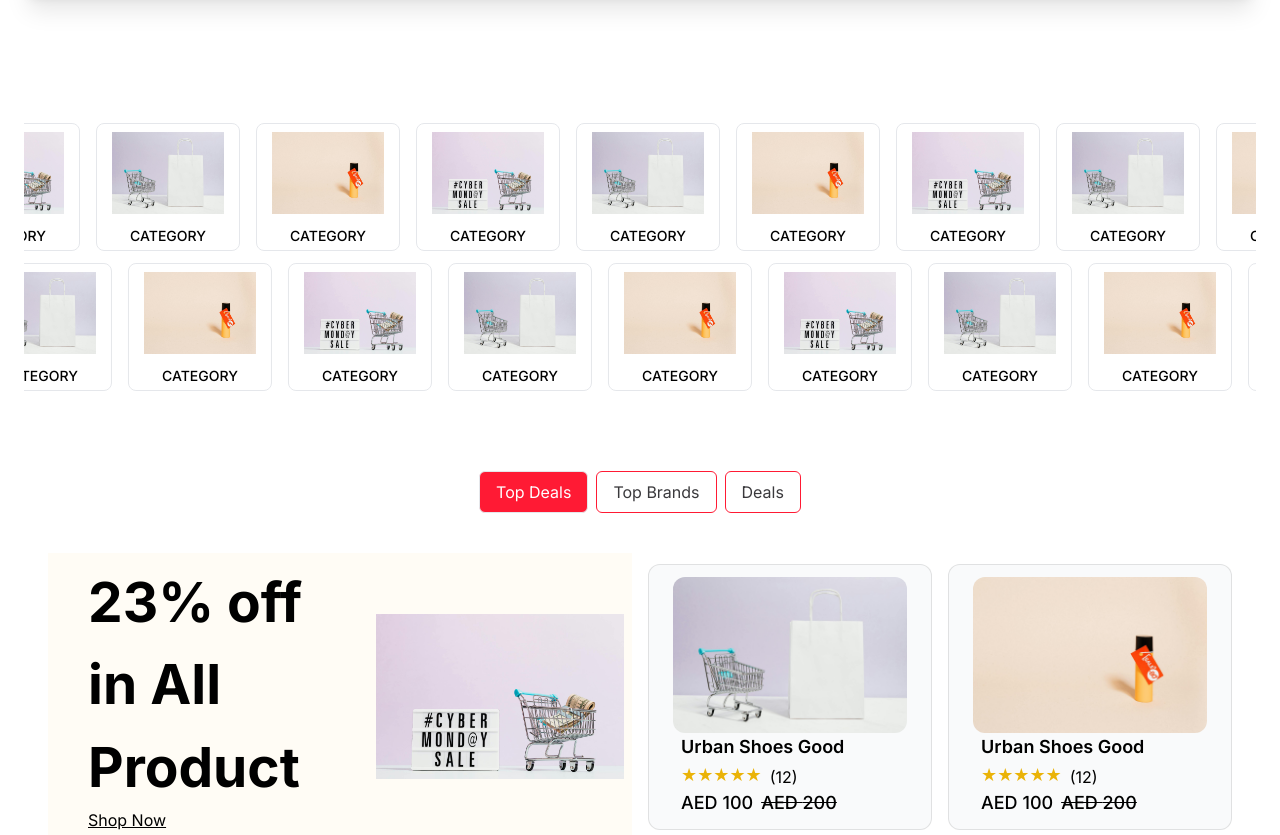
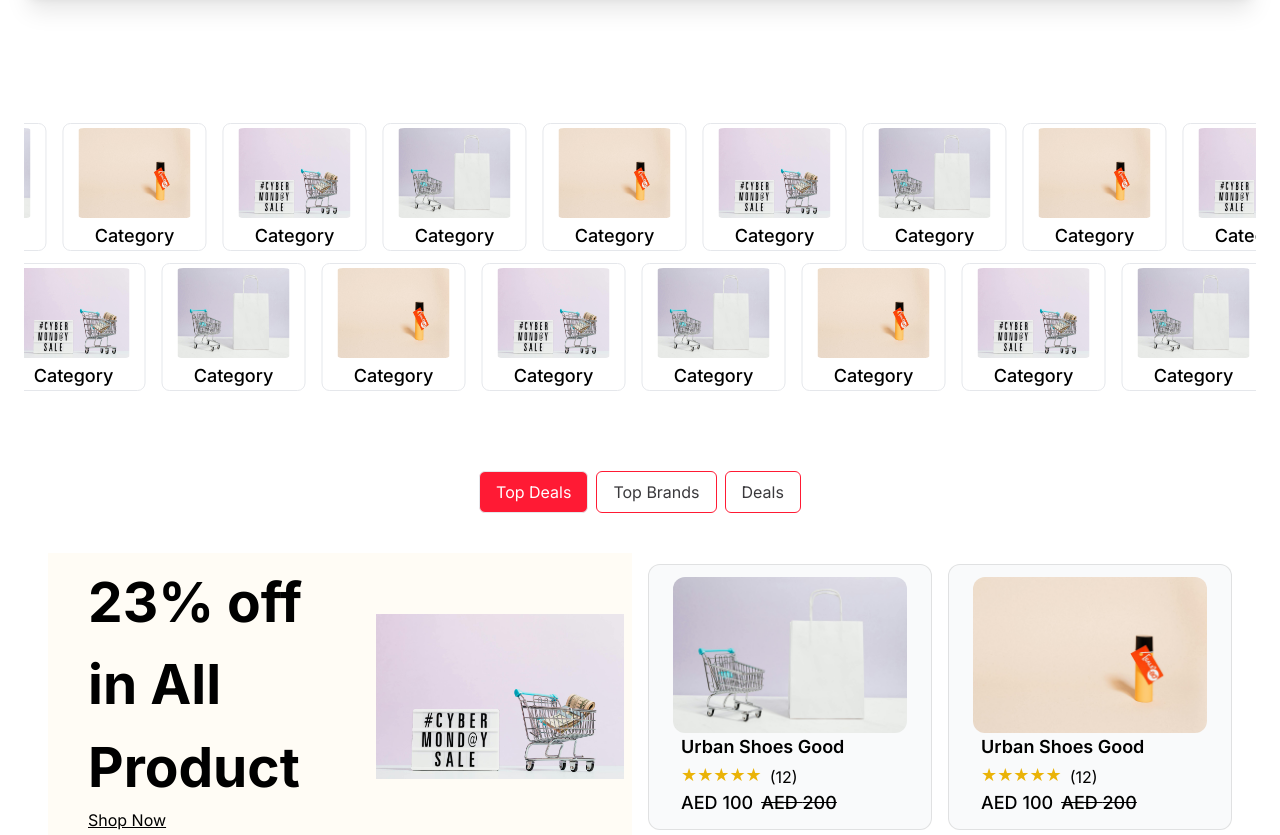
Before and after one commit to AhmedSaddique/Tredella, a Next.js app: page / in a window 1280 px wide. Shown: the part 720-1555 px from the top of the page. Built offline with nearby package versions, Linux system fonts and the light colour scheme.

Commit message:
tredella

```diff
--- a/src/app/globals.css
+++ b/src/app/globals.css
@@ -10,7 +10,6 @@
 
 .parallax {
     overflow: hidden;
-    line-height: 0.8;
     margin: 0;
     white-space: nowrap;
     display: flex;
@@ -18,9 +17,6 @@
   }
 
   .parallax .scroller {
-    font-weight: 600;
-    text-transform: uppercase;
-    display: flex;
     white-space: nowrap;
     display: flex;
     flex-wrap: nowrap;
@@ -28,5 +24,5 @@
 
   .parallax span {
     display: block;
-    margin-right: 20px;
+    margin-right: 10px;
   }
--- a/src/components/Carousel/Category/index.js
+++ b/src/components/Carousel/Category/index.js
@@ -24,7 +24,7 @@ const createLoopedArray = (arr, count) => {
   return loopedArray;
 };
 
-const loopedBrandimg = createLoopedArray(Brandimg, 5); // Adjust the count based on your needs
+const loopedBrandimg = createLoopedArray(Brandimg, 4); // Adjust the count based on your needs
 
 function ParallaxText({ children, baseVelocity = 100 }) {
   const baseX = useMotionValue(0);
@@ -34,7 +34,7 @@ function ParallaxText({ children, baseVelocity = 100 }) {
     damping: 50,
     stiffness: 400,
   });
-  const velocityFactor = useTransform(smoothVelocity, [0, 1000], [0, 5], {
+  const velocityFactor = useTransform(smoothVelocity, [0, 1000], [0, 4], {
     clamp: false,
   });
 
@@ -64,13 +64,13 @@ function ParallaxText({ children, baseVelocity = 100 }) {
             className="grid place-items-center md:w-[32%] max-w-[30%] ">
             <div className={` md:p-0 w-20 h-20 md:w-36 md:h-32 ml-2 mr-2 items-center flex flex-col pb-2  border border-primary100 rounded-lg `}>
               <Image
-                className="py-2 rounded-md w-16 h-16 md:w-24 md:h-24 lg:w-28 lg:h-28 mx-auto"
+                className="py-1 rounded-md w-16 h-16 md:w-24 md:h-24 lg:w-28 lg:h-28 mx-auto"
                 src={array.image}
                 alt={array.image}
                 width={1000}
                 height={1000}
               />
-              <p className="leading-loose text-sm font-medium">Category</p>
+              <p className="leading-loose text-sm md:text-lg font-medium">Category</p>
             </div>
           </Link>
         ))}
--- a/src/components/Layout/Header/Header.js
+++ b/src/components/Layout/Header/Header.js
@@ -42,7 +42,9 @@ const Header = () => {
     <div className='bg-secondary border-b w-full py-3'>
       <Container >
           <div className='flex justify-between flex-wrap lg:flex-nowrap gap-0 md:gap-2 items-center' >
-              <Image className='w-24 lg:w-40' src={logo} alt="logo" width={150} height={150} />
+            <Link href={"/"}>
+            <Image className='w-24 lg:w-40' src={logo} alt="logo" width={150} height={150} />
+            </Link>
               <DrawerMenu
               width={250}
                 title={<><div className='p-1 rounded-md block lg:hidden text-white bg-primary'>
```
